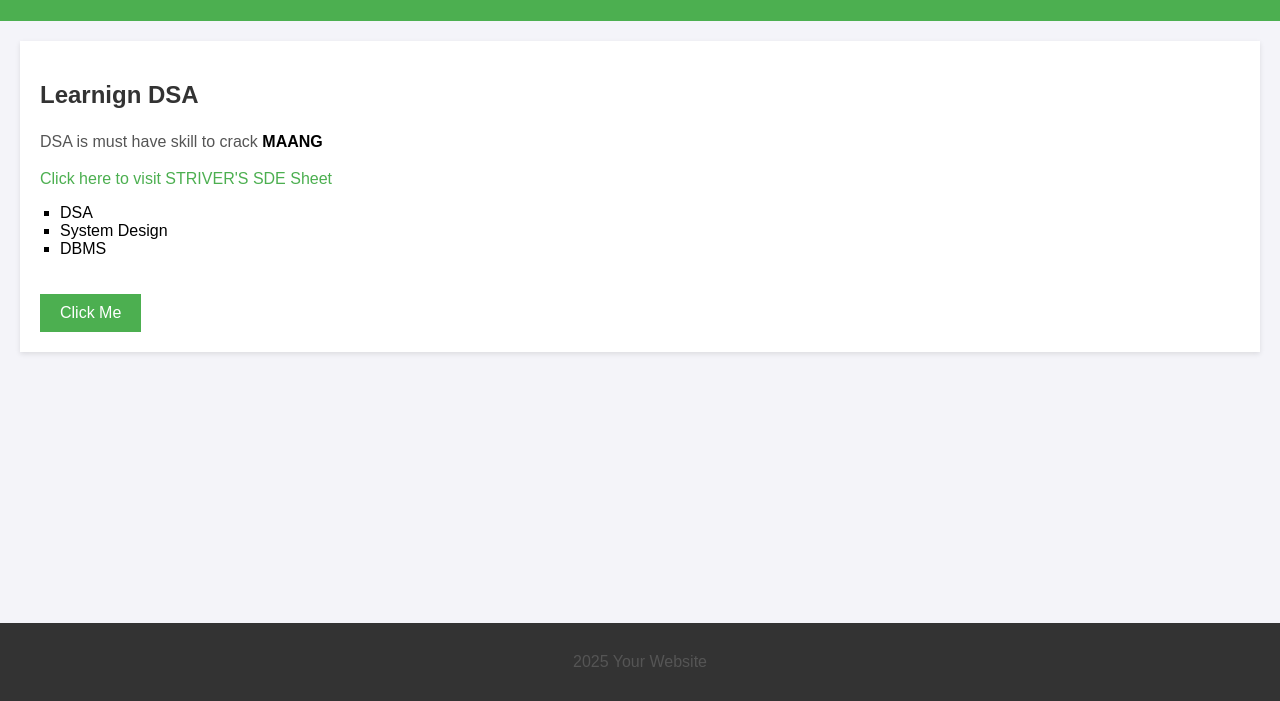
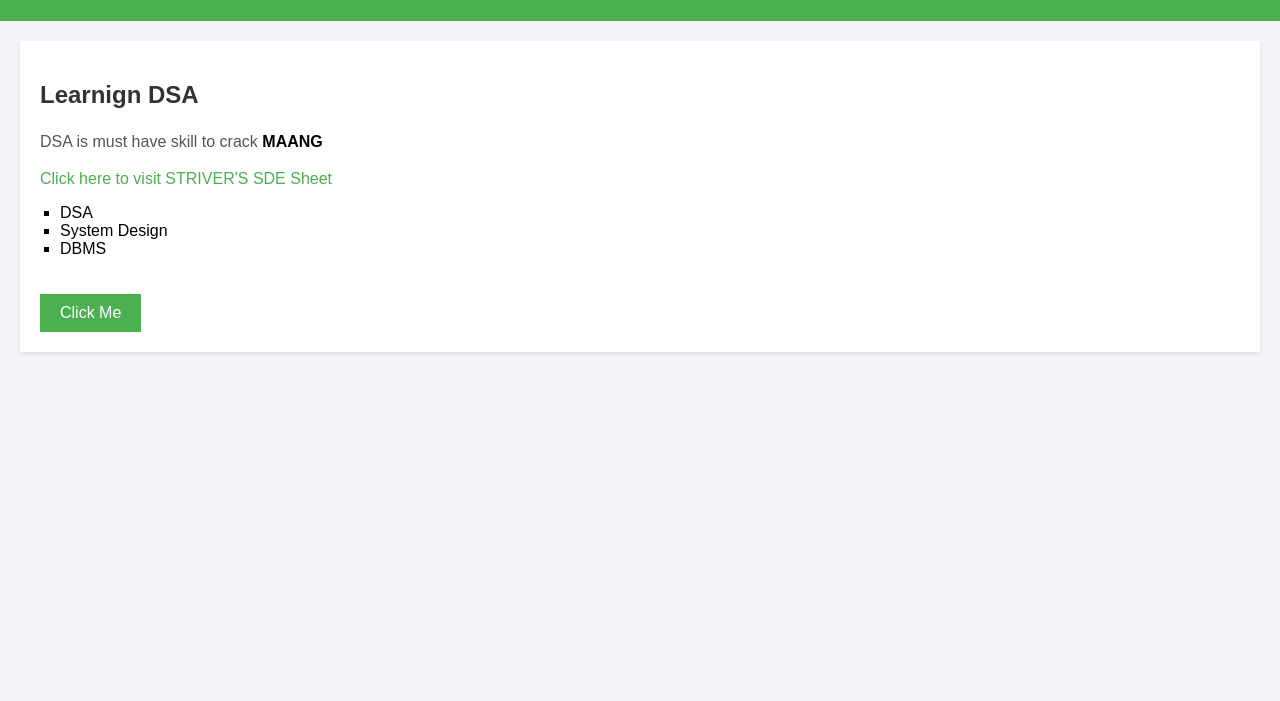
Before and after one commit to Thribhuvana/EPAM, a plain HTML site: page tags.html in a window 1280 px wide. Shown: the part 99-800 px from the top of the page. Drawn offline with Linux system fonts and the light colour scheme.

Commit message:
no issues

```diff
--- a/tags.html
+++ b/tags.html
@@ -23,9 +23,6 @@
         <button>Click Me</button>
     </section>
 
-    <footer>
-        <p> 2025 Your Website</p>
-    </footer>
 
 </body>
 </html>
```
